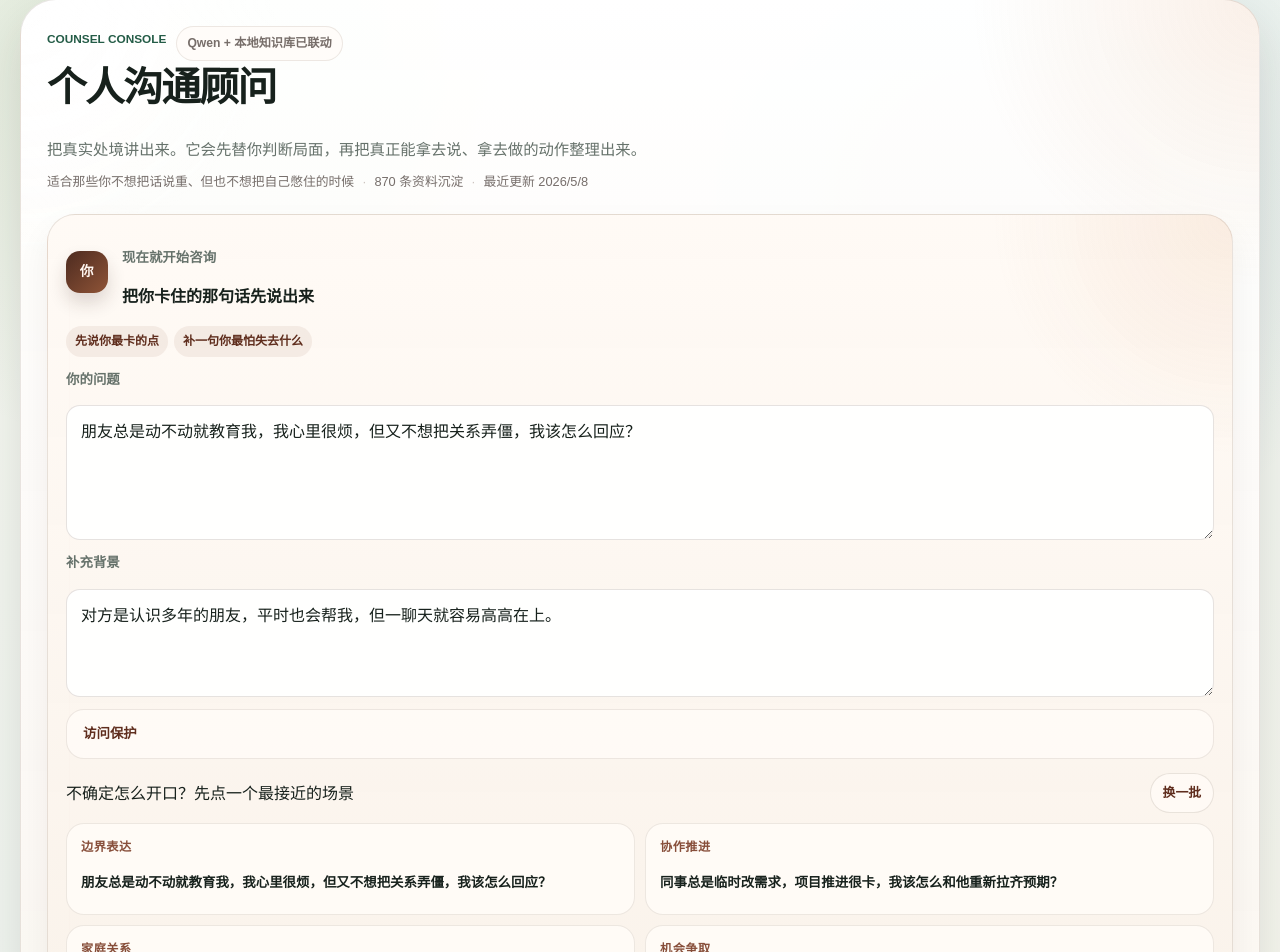
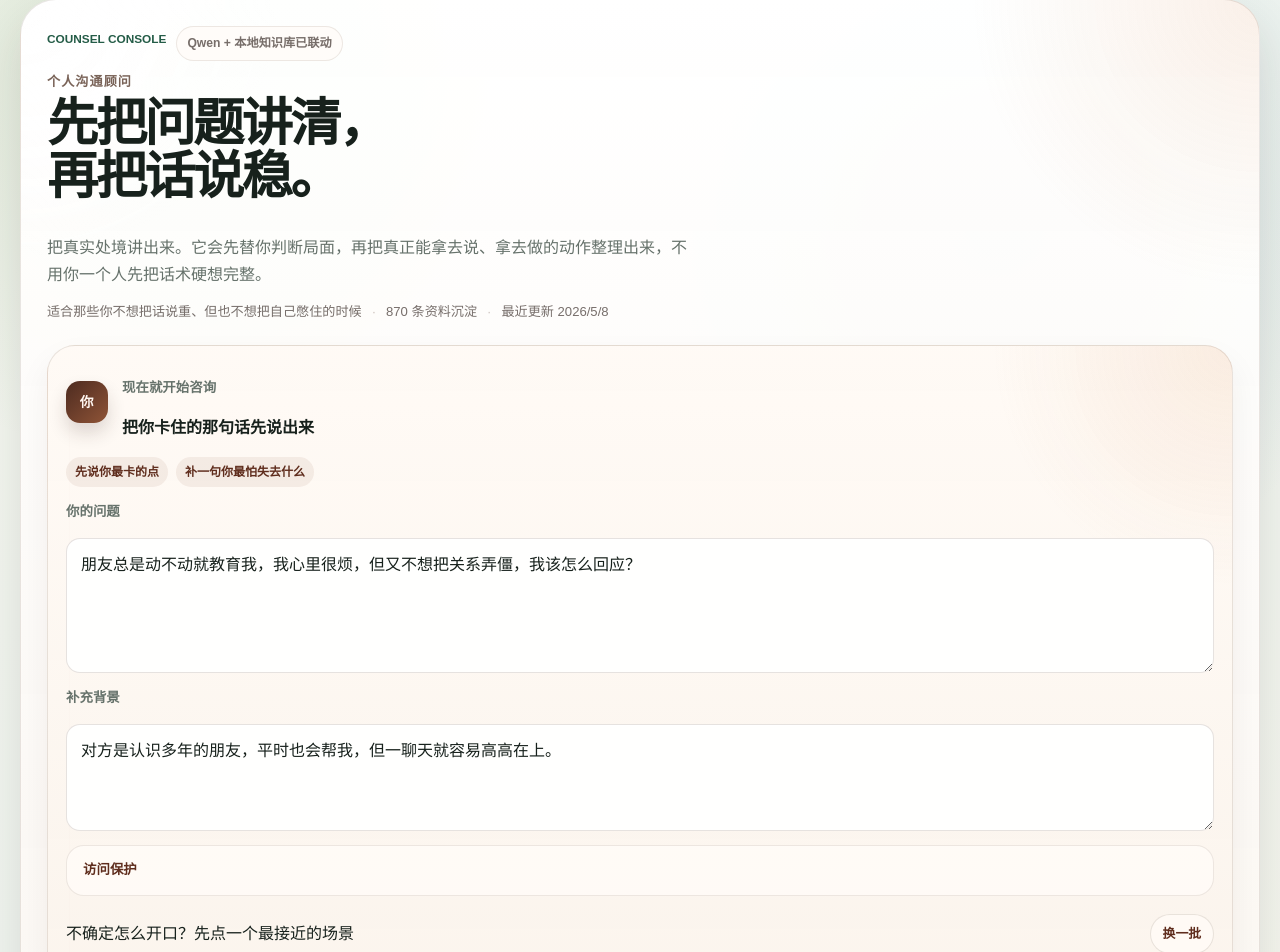
Before and after one commit to cdycdy666/my_project, a Next.js app in the folder personal-ai-website/: page /tools/wisdom-advisor in a window 1280 px wide. Shown: the part 74-1026 px from the top of the page. Built offline with nearby package versions, Linux system fonts and the light colour scheme.

Commit message:
Tighten advisor entry hierarchy

```diff
--- a/personal-ai-website/app/globals.css
+++ b/personal-ai-website/app/globals.css
@@ -697,7 +697,8 @@ h3 {
 
 .wisdom-chat-copy {
   display: grid;
-  gap: 8px;
+  gap: 10px;
+  max-width: 52rem;
 }
 
 .wisdom-header-ribbon {
@@ -719,19 +720,28 @@ h3 {
   font-weight: 600;
 }
 
+.wisdom-title-tag {
+  margin: 0;
+  color: rgba(79, 50, 36, 0.76);
+  font-size: 0.82rem;
+  font-weight: 800;
+  letter-spacing: 0.08em;
+  text-transform: uppercase;
+}
+
 .wisdom-chat-copy h1 {
-  max-width: 12ch;
+  max-width: 14ch;
   font-family: "Iowan Old Style", "Palatino Linotype", "Songti SC", serif;
-  font-size: clamp(1.85rem, 3.1vw, 2.8rem);
-  letter-spacing: -0.04em;
-  line-height: 1.18;
+  font-size: clamp(2.3rem, 4vw, 3.9rem);
+  letter-spacing: -0.05em;
+  line-height: 1.04;
 }
 
 .wisdom-chat-copy .tool-intro {
-  max-width: 44rem;
-  color: var(--muted);
-  font-size: 0.96rem;
-  line-height: 1.62;
+  max-width: 40rem;
+  color: var(--muted);
+  font-size: 1rem;
+  line-height: 1.72;
 }
 
 .wisdom-proof-strip {
@@ -767,8 +777,8 @@ h3 {
 
 .wisdom-scenario-prompt {
   display: grid;
-  gap: 10px;
-  padding-top: 2px;
+  gap: 12px;
+  padding-top: 4px;
 }
 
 .wisdom-scenario-header {
@@ -780,14 +790,15 @@ h3 {
 
 .wisdom-scenario-prompt > span {
   color: var(--wisdom-fog);
-  font-size: 0.84rem;
+  font-size: 0.86rem;
   font-weight: 700;
 }
 
 .wisdom-inline-meta {
   display: flex;
   flex-wrap: wrap;
-  gap: 8px;
+  gap: 10px;
+  padding-top: 2px;
 }
 
 .wisdom-inline-meta span {
@@ -795,28 +806,28 @@ h3 {
   align-items: center;
   padding: 0;
   color: var(--wisdom-fog);
-  font-size: 0.8rem;
+  font-size: 0.82rem;
 }
 
 .wisdom-inline-meta span:not(:last-child)::after {
   content: "·";
-  margin-left: 8px;
+  margin-left: 10px;
   color: rgba(79, 50, 36, 0.28);
 }
 
 .wisdom-hero-scenarios {
   display: grid;
   grid-template-columns: repeat(2, minmax(0, 1fr));
-  gap: 10px;
+  gap: 12px;
 }
 
 .scenario-pill {
   display: grid;
   gap: 6px;
-  min-height: 92px;
-  padding: 13px 14px;
+  min-height: 88px;
+  padding: 14px 15px;
   border: 1px solid rgba(79, 50, 36, 0.1);
-  border-radius: 18px;
+  border-radius: 20px;
   background: rgba(255, 252, 248, 0.88);
   color: inherit;
   text-align: left;
@@ -944,13 +955,13 @@ h3 {
 
 .chat-composer {
   display: grid;
-  gap: 12px;
+  gap: 14px;
 }
 
 .wisdom-composer-hints {
   display: flex;
   flex-wrap: wrap;
-  gap: 6px;
+  gap: 8px;
 }
 
 .wisdom-composer-hints span {
@@ -1015,7 +1026,7 @@ h3 {
   align-items: center;
   justify-content: space-between;
   gap: 16px;
-  padding-top: 4px;
+  padding-top: 6px;
 }
 
 .chat-composer-footer p {
@@ -1496,6 +1507,10 @@ h3 {
     align-items: flex-start;
   }
 
+  .wisdom-chat-copy h1 {
+    max-width: 10ch;
+  }
+
   .chat-bubble-advisor,
   .chat-bubble-placeholder {
     width: 100%;
--- a/personal-ai-website/components/WisdomAdvisorStudio.tsx
+++ b/personal-ai-website/components/WisdomAdvisorStudio.tsx
@@ -286,8 +286,9 @@ export function WisdomAdvisorStudio() {
               <span className="eyebrow">Counsel Console</span>
               <span className="wisdom-ribbon-copy">{systemStatus}</span>
             </div>
-            <h1>个人沟通顾问</h1>
-            <p className="tool-intro">把真实处境讲出来。它会先替你判断局面，再把真正能拿去说、拿去做的动作整理出来。</p>
+            <p className="wisdom-title-tag">个人沟通顾问</p>
+            <h1>先把问题讲清，再把话说稳。</h1>
+            <p className="tool-intro">把真实处境讲出来。它会先替你判断局面，再把真正能拿去说、拿去做的动作整理出来，不用你一个人先把话术硬想完整。</p>
             <div className="wisdom-inline-meta">
               <span>适合那些你不想把话说重、但也不想把自己憋住的时候</span>
               <span>{library?.totalSources ?? "--"} 条资料沉淀</span>
```
